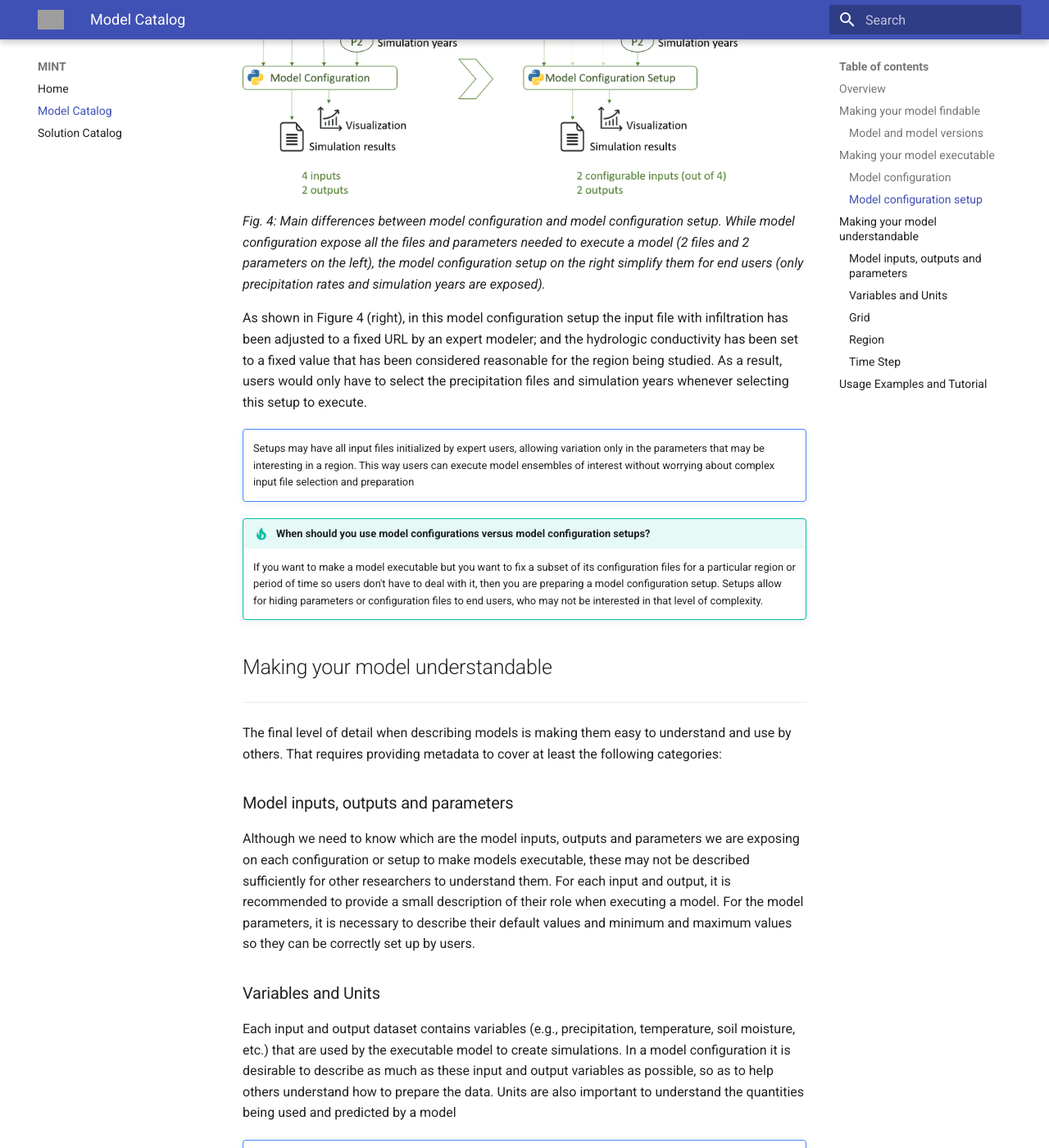
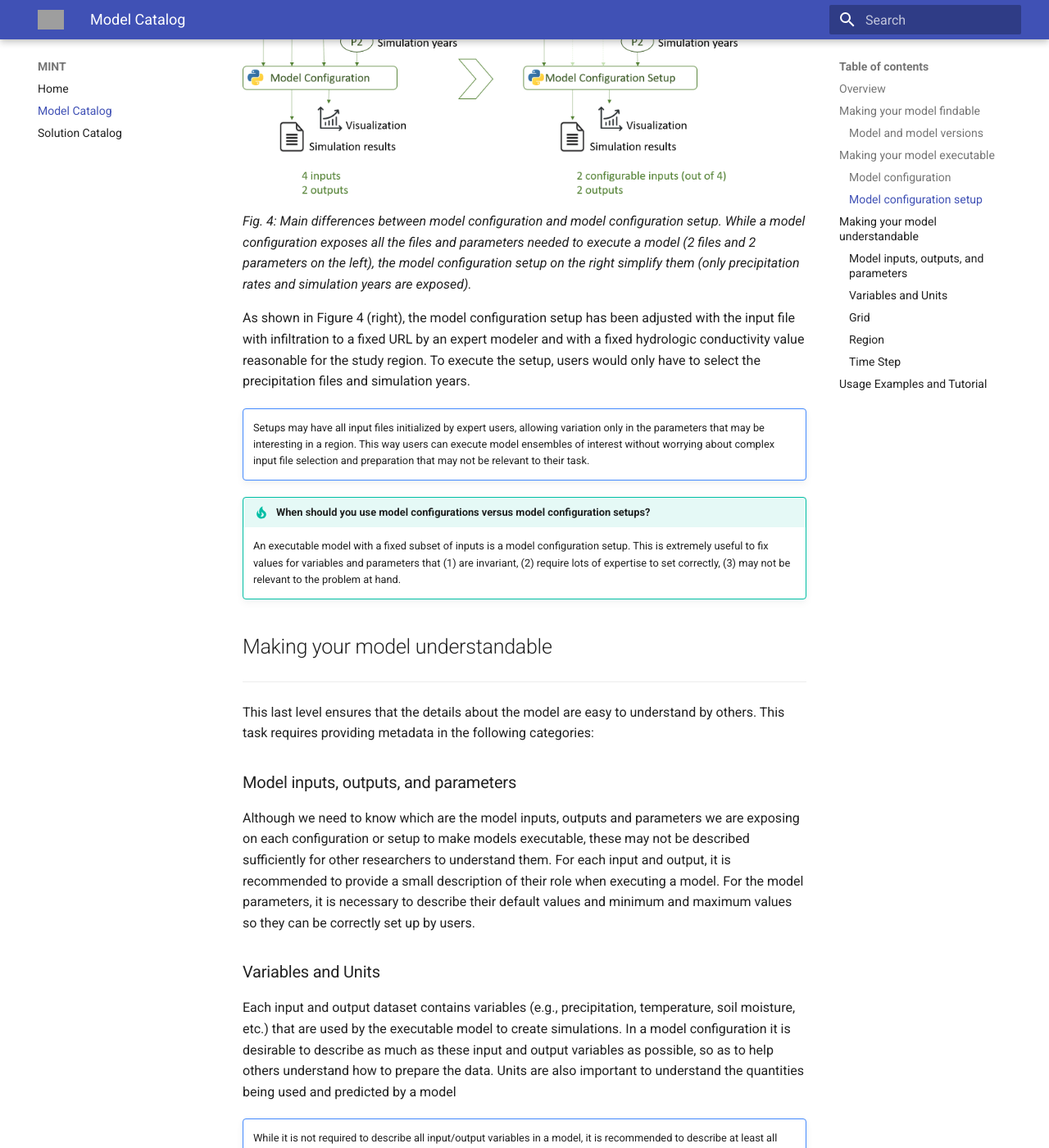
Before and after one commit to mintproject/MINT_USERGUIDE, an MkDocs documentation site: the page built from docs/modelcatalog.md, in a window 1280 px wide and 1400 px high, scrolled down 3464 px. Shown: the whole window at 82% size. Built offline with MkDocs 1.6.1 and Material for MkDocs 9.7.7, drawn with Linux system fonts in a browser that asks for light colours; grey boxes are pictures that could not be loaded.

Commit message:
Update modelcatalog.md

```diff
--- a/docs/modelcatalog.md
+++ b/docs/modelcatalog.md
@@ -45,23 +45,23 @@ Represents a unique way of running a model, exposing concrete inputs, outputs, a
 ### Model configuration setup
 Model configurations may have multiple parameters aimed at expert users that are too complicated and not necessarily useful to users outside the domain of expertise. A *model configuration setup* represents a layer of abstraction over a model configuration, simplifying it and making it easier to execute in a correct and meaningful manner. Using the example in Figure 3, let's create a model configuration setup for a particular region:
 
-![Model configuration versus model configuration setup](figures/mc_ms.png "Model configuration versus model configuration setup")*Fig. 4: Main differences between model configuration and model configuration setup. While model configuration expose all the files and parameters needed to execute a model (2 files and 2 parameters on the left), the model configuration setup on the right simplify them for end users (only precipitation rates and simulation years are exposed).*
+![Model configuration versus model configuration setup](figures/mc_ms.png "Model configuration versus model configuration setup")*Fig. 4: Main differences between model configuration and model configuration setup. While a model configuration exposes all the files and parameters needed to execute a model (2 files and 2 parameters on the left), the model configuration setup on the right simplify them (only precipitation rates and simulation years are exposed).*
 
-As shown in Figure 4 (right), in this model configuration setup the input file with infiltration has been adjusted to a fixed URL by an expert modeler; and the hydrologic conductivity has been set to a fixed value that has been considered reasonable for the region being studied. As a result, users would only have to select the precipitation files and simulation years whenever selecting this setup to execute.
+As shown in Figure 4 (right), the model configuration setup has been adjusted with the input file with infiltration to a fixed URL by an expert modeler and with a fixed hydrologic conductivity value reasonable for the study region. To execute the setup, users would only have to select the precipitation files and simulation years.
 
 !!! hint ""
-    Setups may have all input files initialized by expert users, allowing variation only in the parameters that may be interesting in a region. This way users can execute model ensembles of interest without worrying about complex input file selection and preparation
+    Setups may have all input files initialized by expert users, allowing variation only in the parameters that may be interesting in a region. This way users can execute model ensembles of interest without worrying about complex input file selection and preparation that may not be relevant to their task.
 
 
 !!! tip "When should you use model configurations versus model configuration setups?"
-    If you want to make a model executable but you want to fix a subset of its configuration files for a particular region or period of time so users don't have to deal with it, then you are preparing a model configuration setup. Setups allow for hiding parameters or configuration files to end users, who may not be interested in that level of complexity.
+    An executable model with a fixed subset of inputs is a model configuration setup. This is extremely useful to fix values for variables and parameters that (1) are invariant, (2) require lots of expertise to set correctly, (3) may not be relevant to the problem at hand.
 
 
 ## Making your model understandable
 --------
-The final level of detail when describing models is making them easy to understand and use by others. That requires providing metadata to cover at least the following categories:
+This last level ensures that the details about the model are easy to understand by others. This task requires providing metadata in the following categories:
 
-### Model inputs, outputs and parameters
+### Model inputs, outputs, and parameters
 Although we need to know which are the model inputs, outputs and parameters we are exposing on each configuration or setup to make models executable, these may not be described sufficiently for other researchers to understand them. For each input and output, it is recommended to provide a small description of their role when executing a model. For the model parameters, it is necessary to describe their default values and minimum and maximum values so they can be correctly set up by users.
 
 ### Variables and Units
```
